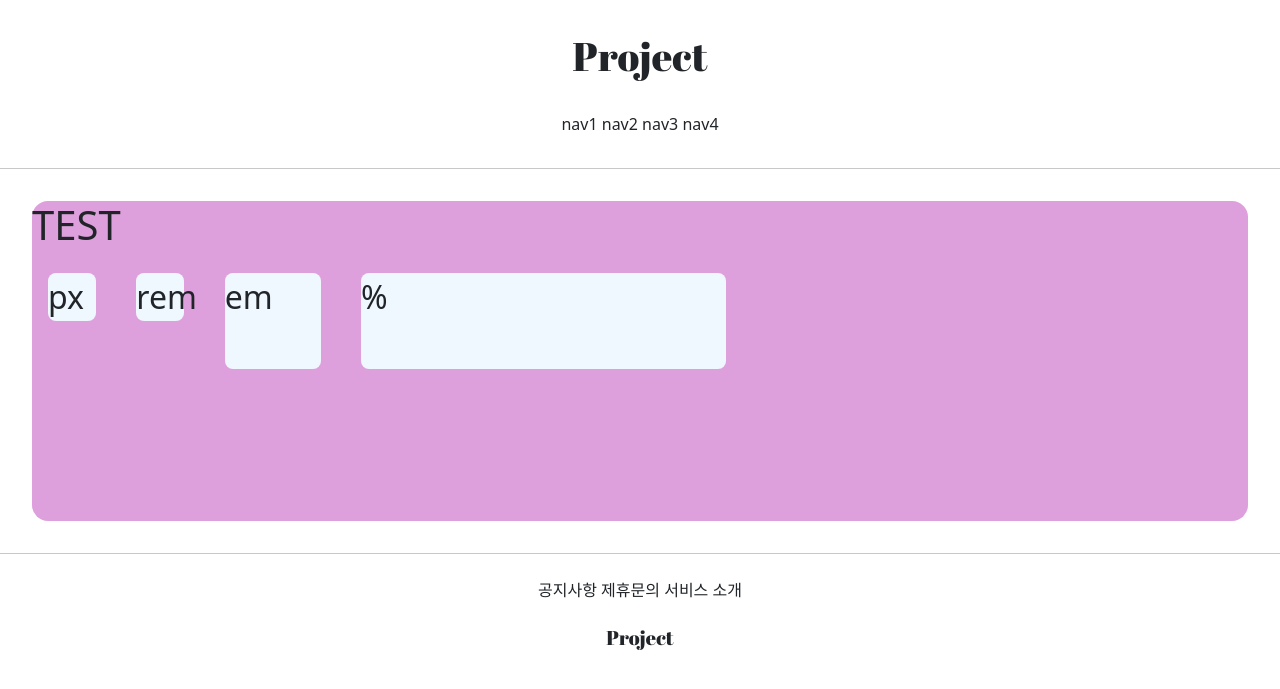
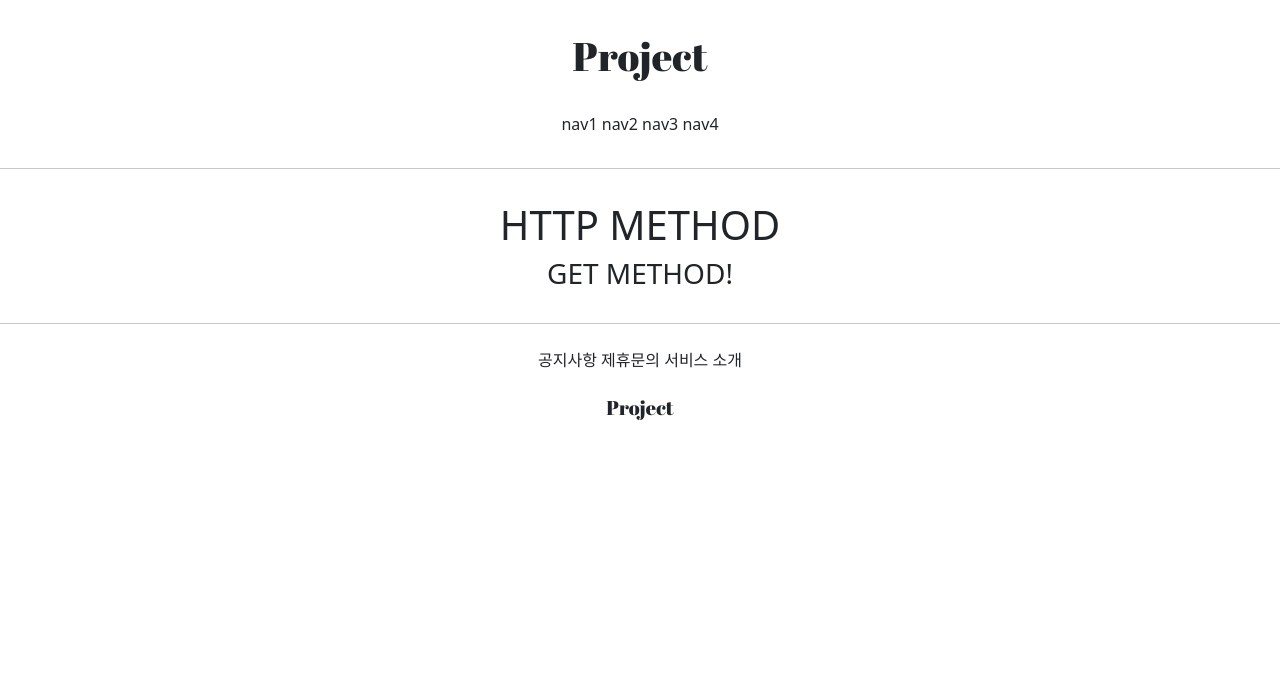
Before and after one commit to 100100001001/gis_django, a Django app: page /accounts/hello_world/ in a window 1280 px wide. Shown: the top 689 px of the page. Run offline with Django 3.2, Linux system fonts and the light colour scheme; parts of the project's set-up code (start-up, migrations or seed data) failed here and were passed over.

Commit message:
7/9 commit 2

```diff
--- a/accountapp/templates/accountapp/hello_world.html
+++ b/accountapp/templates/accountapp/hello_world.html
@@ -2,28 +2,14 @@
 
 {% block content %}
 
-    <style>
-
-        .testing {
-            background-color: aliceblue;
-            margin: 1rem;
-            height: 48px;
-            width: 48px;
-            border-radius: .5rem;
-            display: inline-block;
-        }
 
     </style>
 
-    <div style="height: 20rem;
-    background-color:plum; margin: 2rem; border-radius: 1rem; font-size: 2rem">
-        <h1>TEST</h1>
+    <div style="margin: 2rem; text-align: center">
+        <h1>HTTP METHOD</h1>
 
 
-    <div class="testing" style="height: 48px; width: 48px;">px</div>
-    <div class="testing" style="height: 3rem; width: 3rem;">rem</div>
-    <div class="testing" style="height: 3em; width: 3em;">em</div>
-    <div class="testing" style="height: 30%; width: 30%;">%</div>
+    <h3>{{ text }}</h3>
 
 
     </div>
--- a/accountapp/views.py
+++ b/accountapp/views.py
@@ -5,4 +5,9 @@ from django.shortcuts import render
 
 
 def hello_world(request):
-    return render(request, 'accountapp/hello_world.html')
+    if request.method == 'POST':
+        return render(request, 'accountapp/hello_world.html',
+                      context={'text': 'POST METHOD!'})
+    else:
+        return render(request, 'accountapp/hello_world.html',
+                      context={'text': 'GET METHOD!'})
```
